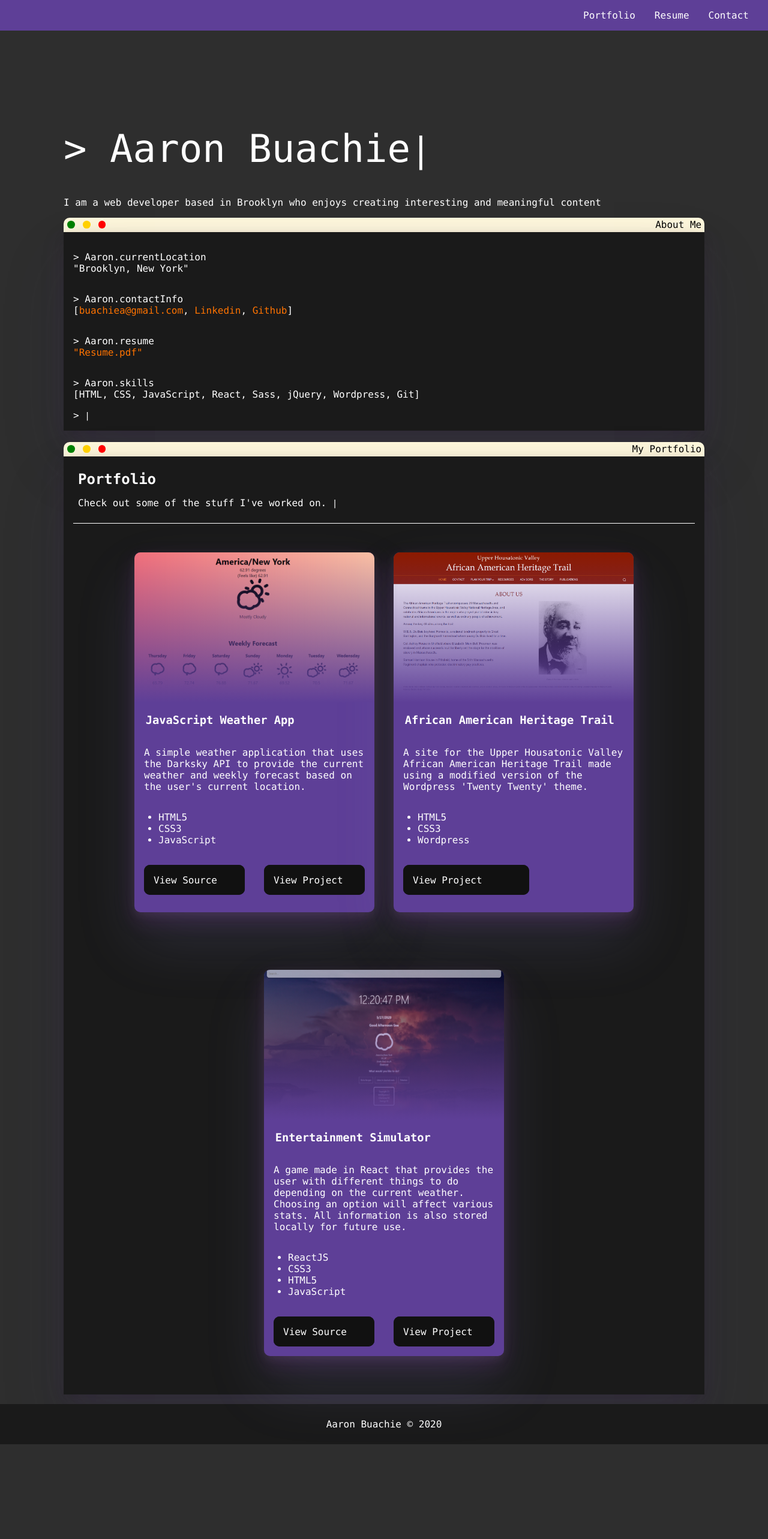
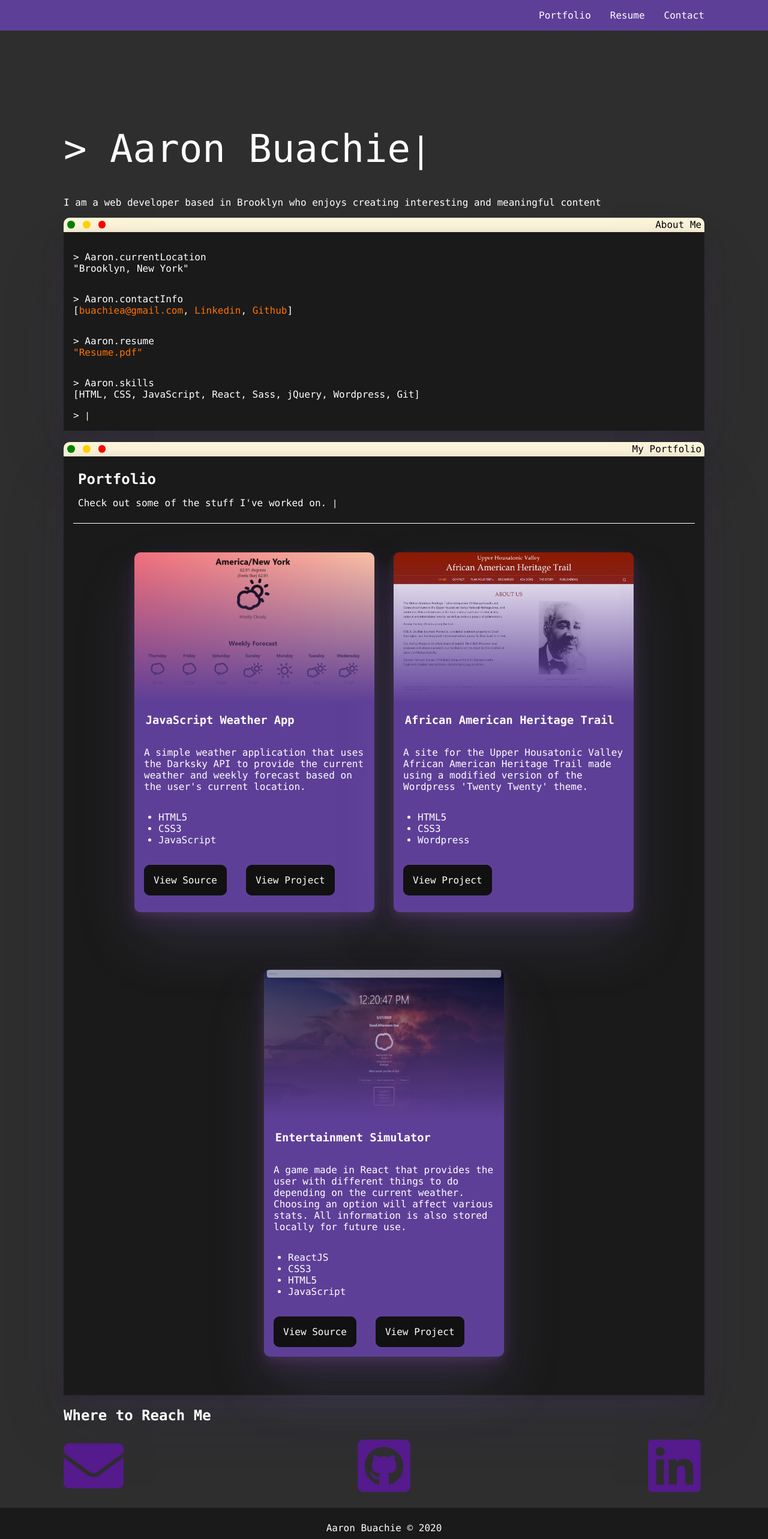
Before and after one commit to Buachie/portfolio, a React (Create React App) app: page / in a window 1280 px wide. Shown: the top 2566 px of the page at 60% size. Before the commit the page ends 2408 px from the top, so only its background shows below. Built offline with nearby package versions, Linux system fonts and the light colour scheme.

Commit message:
INITIAL commit
This is the first version of my porfolio built using react

- Complete basic layout
- Add button and text animations
- Add three porjects with source links
- Initial styling

```diff
--- a/package.json
+++ b/package.json
@@ -3,11 +3,15 @@
   "version": "0.1.0",
   "private": true,
   "dependencies": {
+    "@fortawesome/fontawesome-svg-core": "^1.2.28",
+    "@fortawesome/free-solid-svg-icons": "^5.13.0",
+    "@fortawesome/react-fontawesome": "^0.1.9",
     "@testing-library/jest-dom": "^4.2.4",
     "@testing-library/react": "^9.3.2",
     "@testing-library/user-event": "^7.1.2",
     "react": "^16.13.1",
     "react-dom": "^16.13.1",
+    "react-icons": "^3.10.0",
     "react-scripts": "3.4.1"
   },
   "scripts": {
--- a/public/index.html
+++ b/public/index.html
@@ -24,7 +24,7 @@
       work correctly both with client-side routing and a non-root public URL.
       Learn how to configure a non-root public URL by running `npm run build`.
     -->
-    <title>React App</title>
+    <title>Aaron Buachie</title>
   </head>
   <body>
     <noscript>You need to enable JavaScript to run this app.</noscript>
--- a/src/App.css
+++ b/src/App.css
@@ -33,17 +33,22 @@ body {
   padding: 1em;
   background-color: rgb(94, 63, 151);
   margin: 0 auto;
+}
+
+.nav-container {
+  max-width: 1100px;
+  margin: 0 auto;
   display: flex;
   justify-content: flex-end;
 }
 
-.nav-bar nav a {
+nav a {
   text-decoration: none;
   color: #fff;
   padding: 1em;
 }
 nav a:hover {
-  color: #ff7300;
+  animation: hover 0.3s linear 1 forwards;
 }
 
 /*Hero Styling*/
@@ -177,8 +182,8 @@ nav a:hover {
 .glow-on-hover {
   margin: 1em;
   padding: 1em;
-  width: 210px;
-  height: 50px;
+  width: auto; /*210px;*/
+  height: auto; /*50px;*/
   border: none;
   outline: none;
   color: #fff;
@@ -247,6 +252,16 @@ nav a:hover {
   border-bottom: 1px solid #fff;
 }
 
+/*Contact Info*/
+.contact {
+  display: flex;
+  justify-content: space-between;
+}
+
+.contact a:hover > svg {
+  animation: hover 0.3s linear 1 forwards;
+}
+
 /*Footer*/
 footer {
   width: 100%;
@@ -270,6 +285,12 @@ footer {
     color: transparent;
   }
 }
+@keyframes hover {
+  100% {
+    color: #ff7300;
+    fill: #ff7300;
+  }
+}
 @keyframes glowing {
   0% {
     background-position: 0 0;
--- a/src/App.js
+++ b/src/App.js
@@ -2,6 +2,7 @@ import React, { Component } from "react";
 import Navigation from "./components/Navigation";
 import Hero from "./components/Hero";
 import Projects from "./components/Projects";
+import Contact from "./components/Contact";
 import "./App.css";
 
 export default class App extends Component {
@@ -16,6 +17,7 @@ export default class App extends Component {
             <br></br>
             <Projects />
           </div>
+          <Contact />
         </div>
         <footer>
           <p>Aaron Buachie &copy; 2020</p>
--- a/src/components/Contact.js
+++ b/src/components/Contact.js
@@ -1,8 +1,26 @@
 import React, { Component } from "react";
-
+import { FaGithubSquare } from "react-icons/fa";
+import { FaEnvelope } from "react-icons/fa";
+import { FaLinkedin } from "react-icons/fa";
 export class Contact extends Component {
   render() {
-    return <div></div>;
+    return (
+      <div className="contact-container">
+        <h2>Where to Reach Me</h2>
+        <div className="contact">
+          <a href="mailto:buachiea@gmail.com">
+            <FaEnvelope size={100} color={"#551a8b"} />
+          </a>
+          <a href="https://github.com/Buachie">
+            <FaGithubSquare size={100} color={"#551a8b"} />
+          </a>
+
+          <a href="https://www.linkedin.com/in/aaron-buachie-5b678775/">
+            <FaLinkedin size={100} color={"#551a8b"} />
+          </a>
+        </div>
+      </div>
+    );
   }
 }
 
--- a/src/components/Navigation.js
+++ b/src/components/Navigation.js
@@ -4,11 +4,13 @@ export class Navigation extends Component {
   render() {
     return (
       <div className="nav-bar">
-        <nav>
-          <a href="#">Portfolio</a>
-          <a href="#">Resume</a>
-          <a href="#">Contact</a>
-        </nav>
+        <div className="nav-container">
+          <nav>
+            <a href="#">Portfolio</a>
+            <a href="#">Resume</a>
+            <a href="#">Contact</a>
+          </nav>
+        </div>
       </div>
     );
   }
--- a/src/components/Projects.js
+++ b/src/components/Projects.js
@@ -44,7 +44,7 @@ export class Projects extends Component {
               description={
                 "A site for the Upper Housatonic Valley African American Heritage Trail made using a modified version of the Wordpress 'Twenty Twenty' theme."
               }
-              demo={"#"}
+              demo={"https://www.africanamericantrail.org/"}
               skill1={"HTML5"}
               skill2={"CSS3"}
               skill3={"Wordpress"}
```
Also changed, not shown: 1 other file (tests, documents, lock files or other folders).
